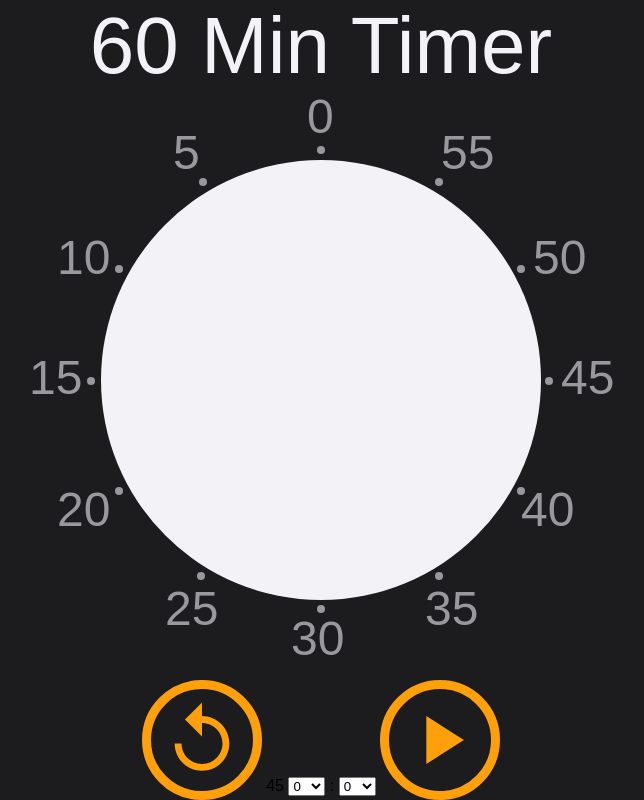
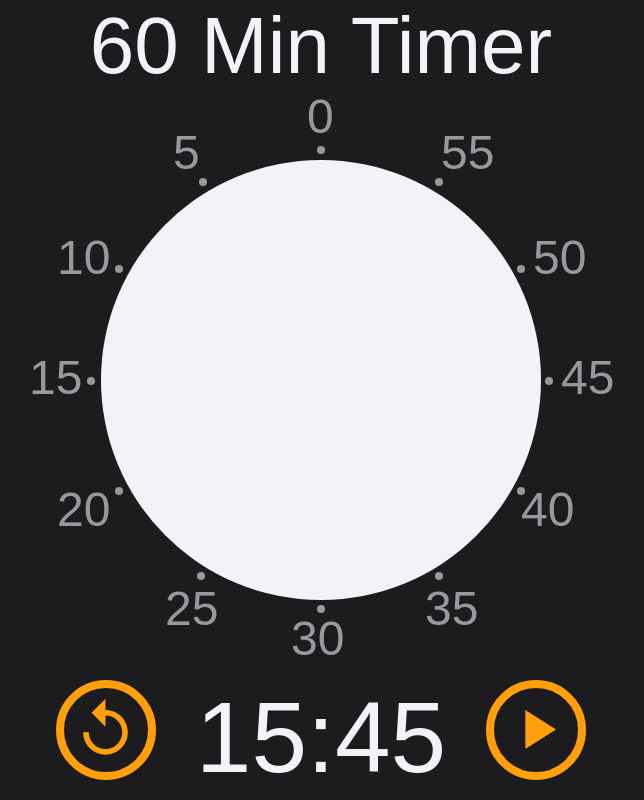
Before and after one commit to TroyTae/time-timer, a website built with webpack: page src/index.html in a window 1280 px wide. Shown: the whole page, without its empty margins (319-963 px from the left). Built offline with nearby package versions, Linux system fonts and the light colour scheme.

Commit message:
Timer 텍스트 디자인

```diff
--- a/src/clock/clock.ts
+++ b/src/clock/clock.ts
@@ -1,9 +1,10 @@
 import './clock.scss';
 
-const temp = document.createElement('div');
 const clock = document.getElementById('clock');
 
 if (clock) {
+  const temp = document.createElement('div');
+
   Array(12).fill(null).forEach((v, i) => {
     const min = i * 5;
     // Insert minute dot
--- a/src/index.html
+++ b/src/index.html
@@ -19,47 +19,7 @@
       <section id="clock">
         <div class="circle"></div>
       </section>
-      <footer id="timer">
-        <button class="btn reset"></button>
-        <label class="time min">
-          <span class="text">45</span>
-          <select class="select">
-            <option>0</option><option>1</option><option>2</option><option>3</option><option>4</option>
-            <option>5</option><option>6</option><option>7</option><option>8</option><option>9</option>
-            <option>10</option><option>11</option><option>12</option><option>13</option><option>14</option>
-            <option>15</option><option>16</option><option>17</option><option>18</option><option>19</option>
-            <option>20</option><option>21</option><option>22</option><option>23</option><option>24</option>
-            <option>25</option><option>26</option><option>27</option><option>28</option><option>29</option>
-            <option>30</option><option>31</option><option>32</option><option>33</option><option>34</option>
-            <option>35</option><option>36</option><option>37</option><option>38</option><option>39</option>
-            <option>40</option><option>41</option><option>42</option><option>43</option><option>44</option>
-            <option>45</option><option>46</option><option>47</option><option>48</option><option>49</option>
-            <option>50</option><option>51</option><option>52</option><option>53</option><option>54</option>
-            <option>55</option><option>56</option><option>57</option><option>58</option><option>59</option>
-          </select>
-        </label>
-        <label class="time colon">
-          <span class="text">:</span>
-        </label>
-        <label class="time sec">
-          <select class="select">
-            <span class="text">15</span>
-            <option>0</option>
-            <option>5</option>
-            <option>10</option>
-            <option>15</option>
-            <option>20</option>
-            <option>25</option>
-            <option>30</option>
-            <option>35</option>
-            <option>40</option>
-            <option>45</option>
-            <option>50</option>
-            <option>55</option>
-          </select>
-        </label>
-        <button class="btn start"></button>
-      </footer>
+      <footer id="timer"></footer>
     </article>
   </body>
 </html>
--- a/src/timer/timer.scss
+++ b/src/timer/timer.scss
@@ -2,22 +2,41 @@
 
 #timer {
   text-align: center;
-  height: 15%;
+  height: 12.5%;
+  > .time, > .btn {
+    vertical-align: top;
+  }
+  > .time {
+    color: $white;
+    font-size: 12.5vh;
+  }
   > .btn {
-    width: 15%;
+    width: 12.5%;
     height: 100%;
     border-radius: 50%;
-    border: 1.15vh solid $orange;
+    border: 1vh solid $orange;
     background: no-repeat 50% / 80%;
     transition: opacity 100ms ease;
     &:active { opacity: 0.6; }
-    &.reset { background-image: url(./images/replay.svg); }
-    &.start { background-image: url(./images/start.svg); }
-    &.pause { background-image: url(./images/pause.svg); }
+    &.reset {
+      margin-right: 5%;
+      background-image: url(./images/replay.svg);
+    }
+    &.start {
+      margin-left: 5%;
+      background-image: url(./images/start.svg);
+    }
+    &.pause {
+      margin-left: 5%;
+      background-image: url(./images/pause.svg);
+    }
   }
   @media (max-aspect-ratio: 1/1) {
+    > .time {
+      font-size: 12.5vw;
+    }
     > .btn {
-      border-width: 1.15vw;
+      border-width: 1vw;
     }
   }
 }
--- a/src/timer/timer.ts
+++ b/src/timer/timer.ts
@@ -3,5 +3,36 @@ import './timer.scss';
 const timer = document.getElementById('timer');
 
 if (timer) {
-  Array(60).fill(null).forEach((v, i) => {});
+  const temp = document.createElement('div');
+
+  // Reset Button
+  temp.innerHTML = '<button class="btn reset"></button>';
+  const reset = temp.children[0];
+  reset.addEventListener('click', () => {
+    console.log('Reset Event!');
+  });
+  timer.appendChild(reset);
+
+  // Minute Text
+  temp.innerHTML = '<span class="time min">15</span>';
+  const min = temp.children[0];
+  timer.appendChild(min);
+
+  // Colon Text
+  temp.innerHTML = '<span class="time colon">:</span>';
+  const colon = temp.children[0];
+  timer.appendChild(colon);
+
+  // Sec Text
+  temp.innerHTML = '<span class="time sec">45</span>';
+  const sec = temp.children[0];
+  timer.appendChild(sec);
+
+  // Reset Button
+  temp.innerHTML = '<button class="btn start"></button>';
+  const start = temp.children[0];
+  start.addEventListener('click', () => {
+    console.log('Start Event!');
+  });
+  timer.appendChild(start);
 }
```
Also changed, not shown: docs/index.html (+5 -3 lines), docs/824851d97cb8a6ec369a05854035df81.svg (added), docs/b45f06017709937cdd01bf21062ef415.svg (added), docs/dbe46d43df8faa9c38858322a6798096.svg (added), 2 other files.
